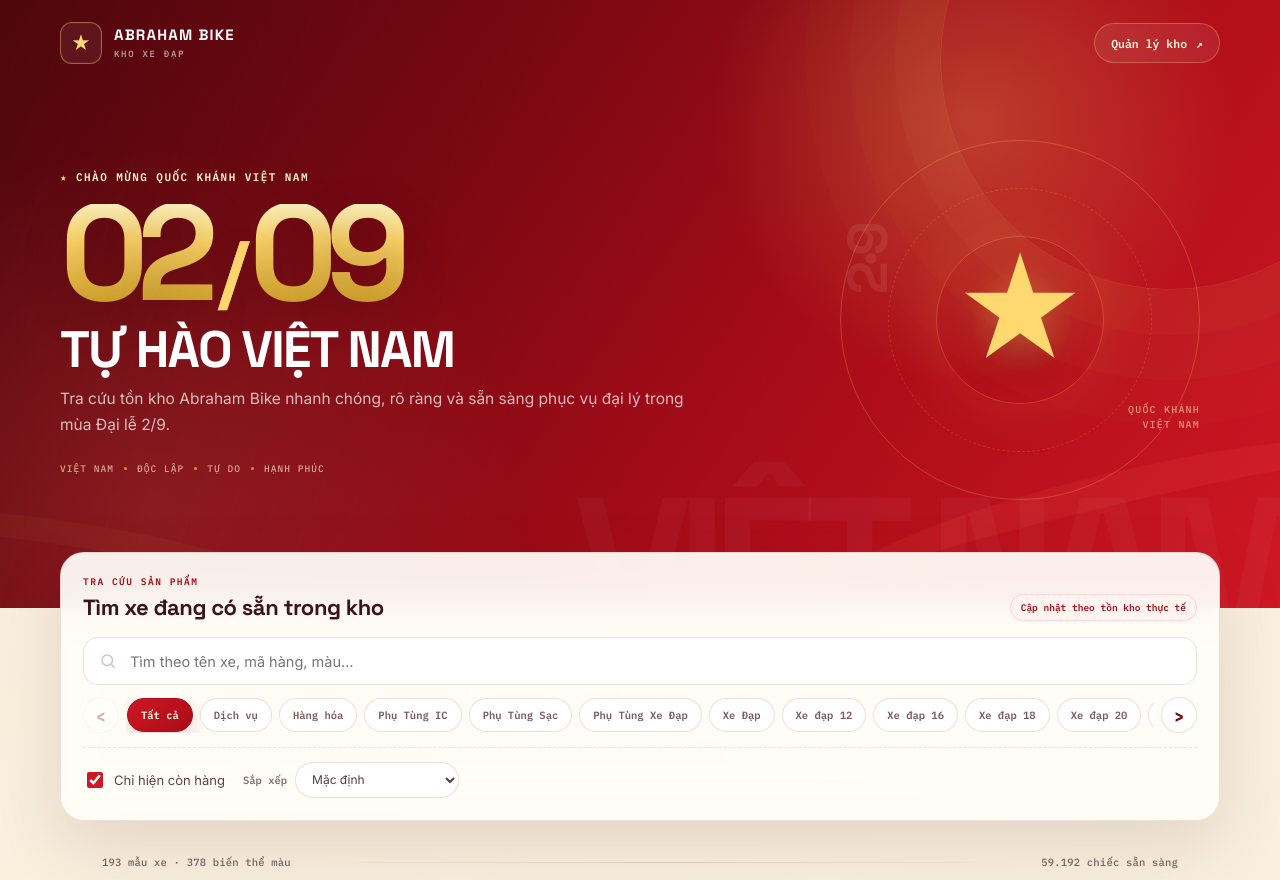
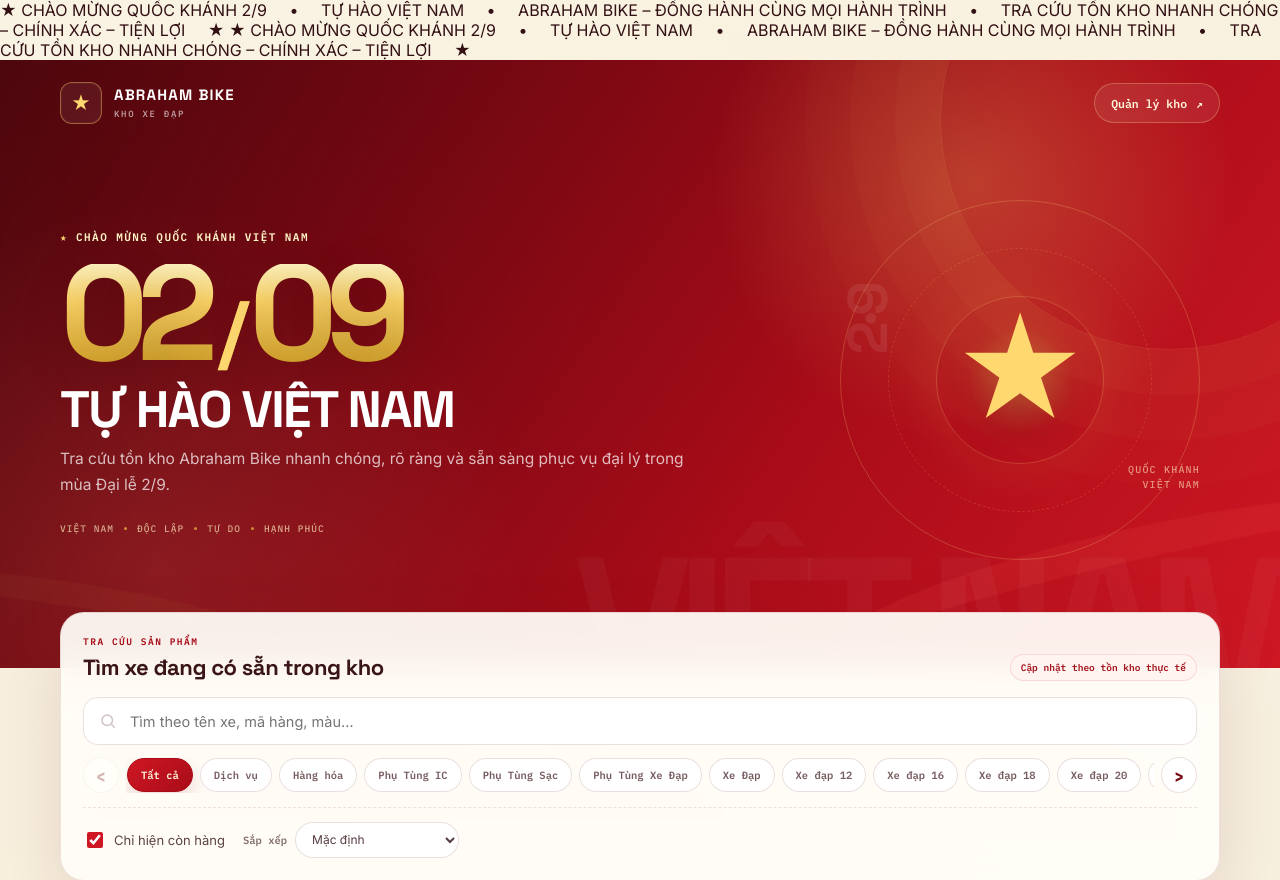
Before and after one commit to NguyenPhust9/abraham_inventory, a Flask app: page / in a window 1280 px wide. Shown: the top 880 px of the page. Run offline with Flask 3, Linux system fonts and the light colour scheme; data comes from the database, SQL or seed files in the repository.

Commit message:
Add National Day ticker banner

```diff
--- a/templates/catalog.html
+++ b/templates/catalog.html
@@ -7,6 +7,31 @@
 {% endblock %}
 
 {% block content %}
+<div class="national-ticker">
+  <div class="national-ticker-track">
+    <span>
+      ★ CHÀO MỪNG QUỐC KHÁNH 2/9
+      &nbsp;&nbsp;&nbsp; • &nbsp;&nbsp;&nbsp;
+      TỰ HÀO VIỆT NAM
+      &nbsp;&nbsp;&nbsp; • &nbsp;&nbsp;&nbsp;
+      ABRAHAM BIKE – ĐỒNG HÀNH CÙNG MỌI HÀNH TRÌNH
+      &nbsp;&nbsp;&nbsp; • &nbsp;&nbsp;&nbsp;
+      TRA CỨU TỒN KHO NHANH CHÓNG – CHÍNH XÁC – TIỆN LỢI
+      &nbsp;&nbsp;&nbsp; ★
+    </span>
+
+    <span aria-hidden="true">
+      ★ CHÀO MỪNG QUỐC KHÁNH 2/9
+      &nbsp;&nbsp;&nbsp; • &nbsp;&nbsp;&nbsp;
+      TỰ HÀO VIỆT NAM
+      &nbsp;&nbsp;&nbsp; • &nbsp;&nbsp;&nbsp;
+      ABRAHAM BIKE – ĐỒNG HÀNH CÙNG MỌI HÀNH TRÌNH
+      &nbsp;&nbsp;&nbsp; • &nbsp;&nbsp;&nbsp;
+      TRA CỨU TỒN KHO NHANH CHÓNG – CHÍNH XÁC – TIỆN LỢI
+      &nbsp;&nbsp;&nbsp; ★
+    </span>
+  </div>
+</div>
 <div class="catalog-page">
 
   <!-- =========================================================
```
